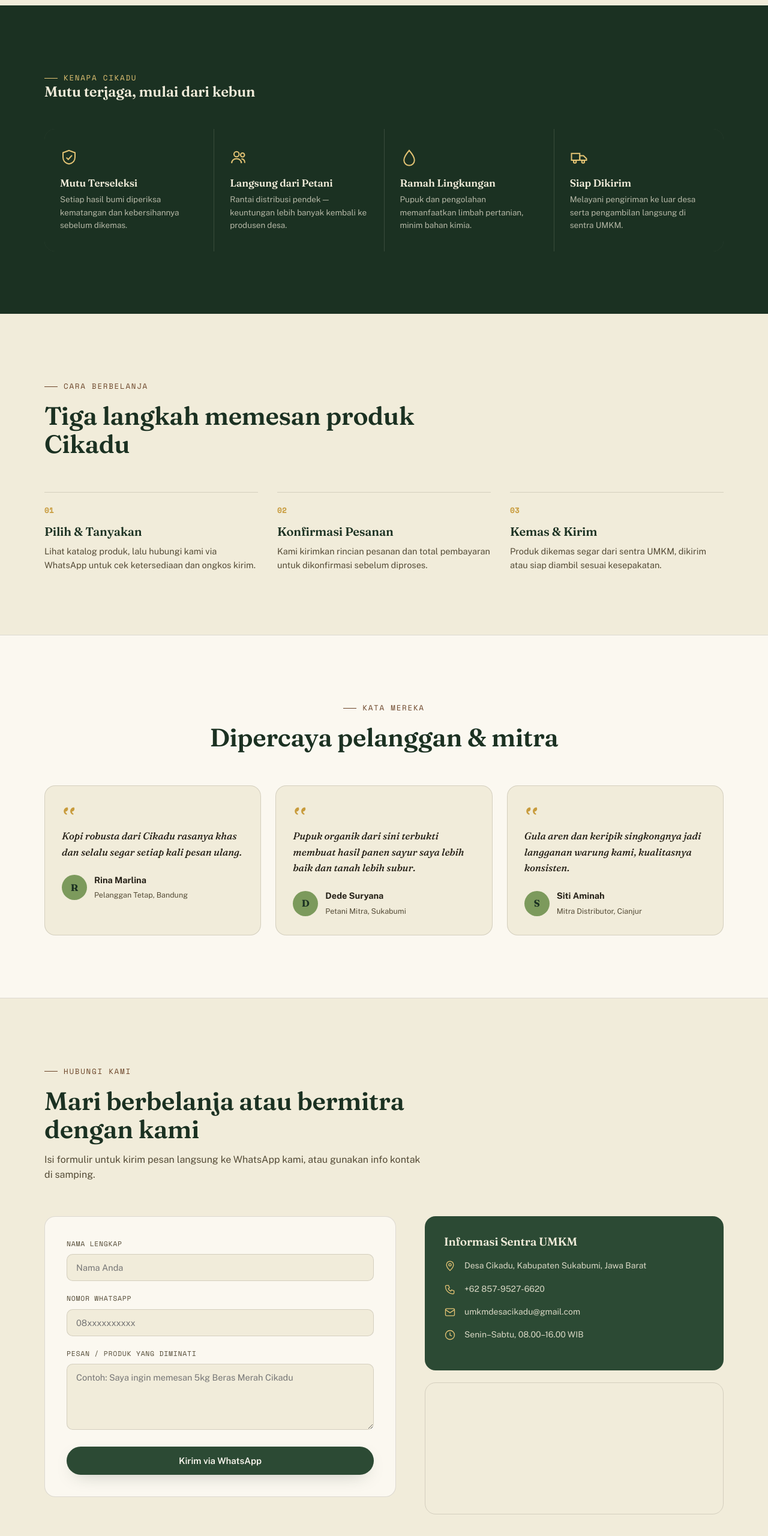
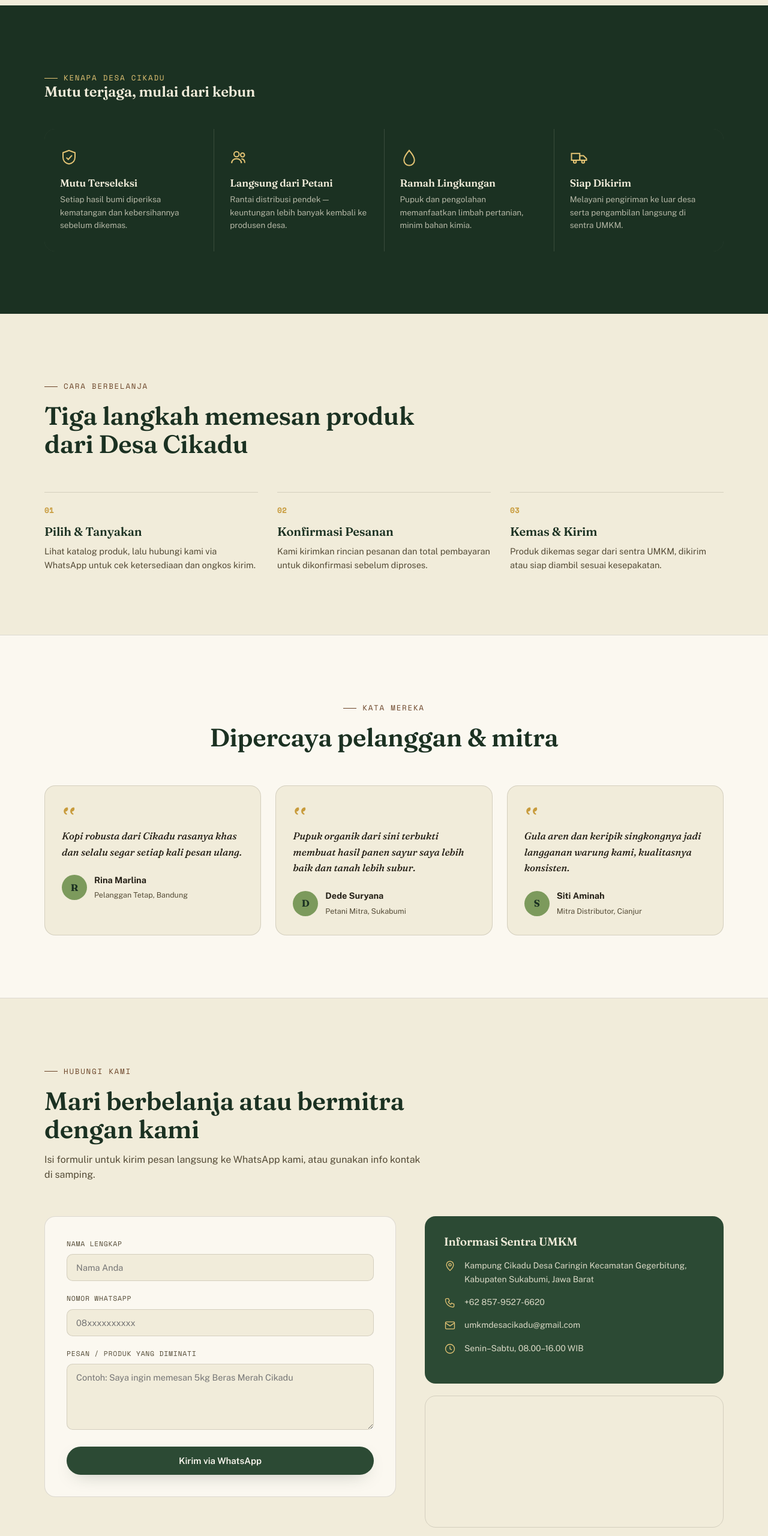
Before and after one commit to umkmdesacikadusukabumi/UMKM-Desa-Cikadu, a plain HTML site: page index.html in a window 1280 px wide. Shown: the part 2980-5540 px from the top of the page at 60% size. Drawn offline with nearby package versions, Linux system fonts and the light colour scheme; grey boxes are pictures that could not be loaded.

Commit message:
Update contact information and section titles

```diff
--- a/index.html
+++ b/index.html
@@ -651,7 +651,7 @@
 <!-- ============ WHY US ============ -->
 <section class="why">
   <div class="wrap">
-    <span class="eyebrow reveal">Kenapa Cikadu</span>
+    <span class="eyebrow reveal">Kenapa Desa Cikadu</span>
     <h2 class="reveal">Mutu terjaga, mulai dari kebun</h2>
     <div class="why-grid reveal">
       <div class="why-card"><svg aria-hidden="true"><use href="#ic-shield"/></svg><h4>Mutu Terseleksi</h4><p>Setiap hasil bumi diperiksa kematangan dan kebersihannya sebelum dikemas.</p></div>
@@ -667,7 +667,7 @@
   <div class="wrap">
     <div class="section-head reveal">
       <span class="eyebrow">Cara Berbelanja</span>
-      <h2>Tiga langkah memesan produk Cikadu</h2>
+      <h2>Tiga langkah memesan produk dari Desa Cikadu</h2>
     </div>
     <div class="process-grid reveal">
       <div class="process-card"><span class="process-num">01</span><h4>Pilih &amp; Tanyakan</h4><p>Lihat katalog produk, lalu hubungi kami via WhatsApp untuk cek ketersediaan dan ongkos kirim.</p></div>
@@ -722,7 +722,7 @@
       <div>
         <div class="info-card">
           <h4>Informasi Sentra UMKM</h4>
-          <div class="info-row"><svg aria-hidden="true"><use href="#ic-map"/></svg><span>Desa Cikadu, Kabupaten Sukabumi, Jawa Barat</span></div>
+          <div class="info-row"><svg aria-hidden="true"><use href="#ic-map"/></svg><span>Kampung Cikadu Desa Caringin Kecamatan Gegerbitung, Kabupaten Sukabumi, Jawa Barat</span></div>
           <div class="info-row"><svg aria-hidden="true"><use href="#ic-phone"/></svg><span>+62 857-9527-6620</span></div>
           <div class="info-row"><svg aria-hidden="true"><use href="#ic-mail"/></svg><span>umkmdesacikadu@gmail.com</span></div>
           <div class="info-row"><svg aria-hidden="true"><use href="#ic-clock"/></svg><span>Senin–Sabtu, 08.00–16.00 WIB</span></div>
@@ -751,7 +751,7 @@
       </div>
       <div class="footer-col"><h5>Navigasi</h5><ul><li><a href="#tentang">Tentang Kami</a></li><li><a href="#produk">Produk</a></li><li><a href="#proses">Cara Beli</a></li><li><a href="#testimoni">Testimoni</a></li></ul></div>
       <div class="footer-col"><h5>Kategori</h5><ul><li><a href="#produk">Hasil Pertanian</a></li><li><a href="#produk">Hasil Perkebunan</a></li><li><a href="#produk">Pupuk</a></li><li><a href="#produk">Olahan Makanan</a></li></ul></div>
-      <div class="footer-col"><h5>Kontak</h5><ul><li>Desa Cikadu, Sukabumi</li><li>+62 812-3456-7890</li><li>umkm.cikadu@gmail.com</li></ul></div>
+      <div class="footer-col"><h5>Kontak</h5><ul><li>Kampung Cikadu Desa Caringin Kecamatan Gegerbitung, Kab.Sukabumi</li><li>+62 857-9527-6620</li><li>umkm.cikadu@gmail.com</li></ul></div>
     </div>
     <div class="footer-bottom">
       <span>© 2026 Sentra UMKM Desa Cikadu. Seluruh hak cipta dilindungi.</span>
```
